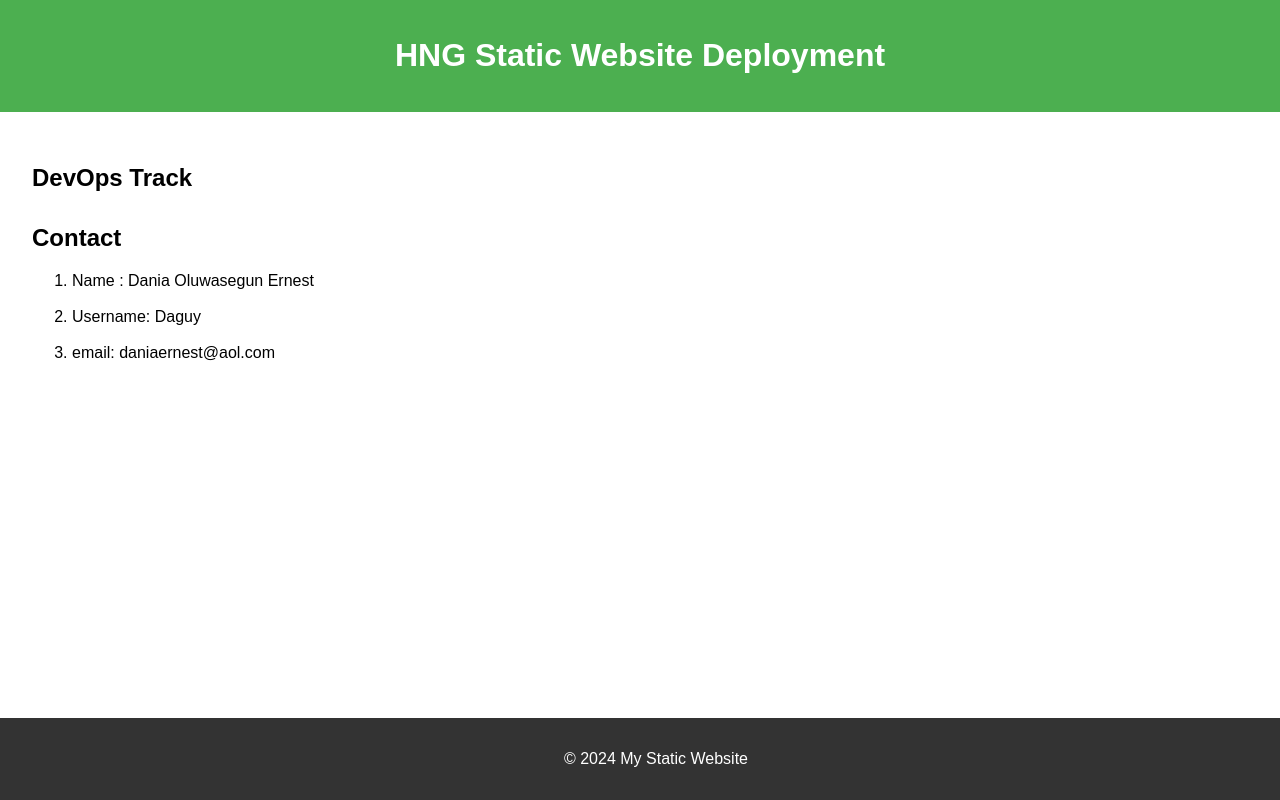
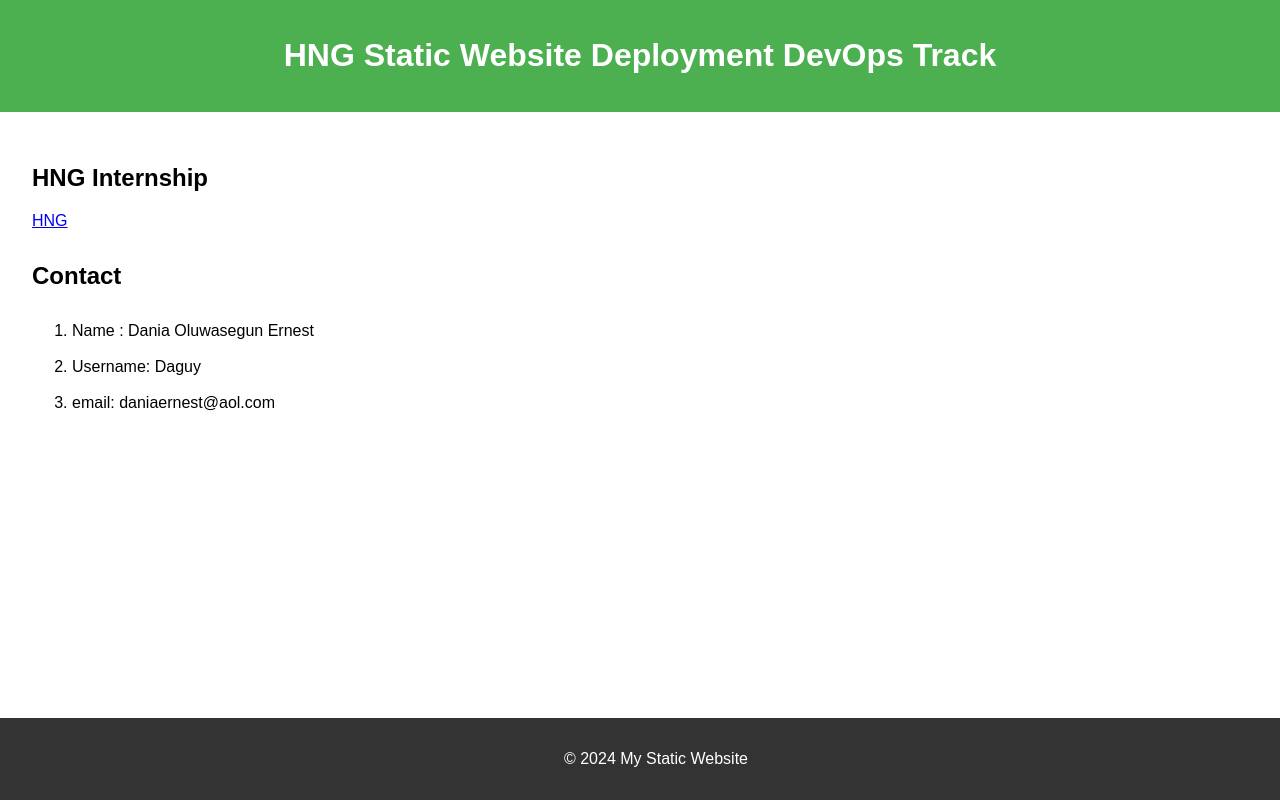
Before and after one commit to DaniaErnest/static-web, a plain HTML site: page index.html in a window 1280 px wide. Drawn offline with Linux system fonts and the light colour scheme.

Commit message:
static-web

```diff
--- a/index.html
+++ b/index.html
@@ -8,7 +8,7 @@
 </head>
 <body>
     <header>
-        <h1>HNG Static Website Deployment </h1>
+        <h1>HNG Static Website Deployment DevOps Track</h1>
     </header>
     <!-- <nav>
         <ul>
@@ -19,10 +19,14 @@
     </nav> -->
     <main>
         <section id="home">
-            <h2>DevOps Track</h2>
+            <h2>HNG Internship</h2>
+            <P>
+                <a href="https://hng.tech" target="_blank">HNG</a>
+            </P>
         </section>
         <section id="contact">
             <h2>Contact</h2>
+        </section>
          <nav>
             <ol>
                 <li>Name : Dania Oluwasegun Ernest</li> <br>
@@ -30,6 +34,9 @@
                 <li>email: daniaernest@aol.com</li>
             </ol>
         </nav>
+         <section id="contact">
+            <h2</h2>
+        </section>
             <!-- <form id="contactForm">
                 <label for="name">Name:</label>
                 <input type="text" id="name" name="name" required>
```
